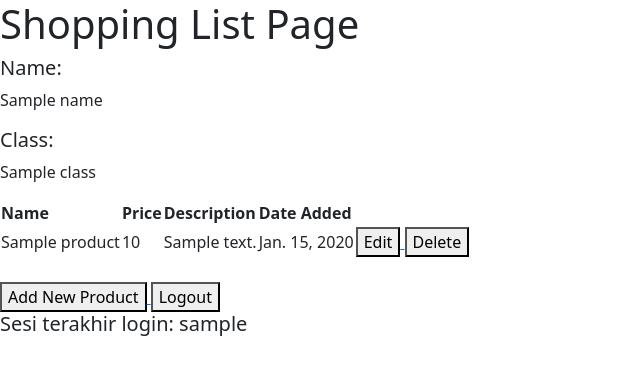
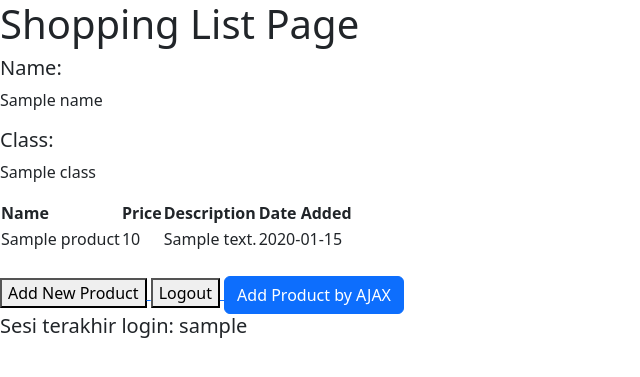
Before and after one commit to restuaar/shopping-list, a Django app: template main/templates/main.html in a window 1280 px wide. Shown: the top 377 px of the page, without its empty margins (0-640 px from the left). Run offline with Django 4.2, Linux system fonts and the light colour scheme; tables that the repository leaves empty hold one stand-in row (values such as "Sample post"); the template is opened without the code that fills it: values that come from a table or form of the project are taken from there, most other values are stand-ins (such as "Sample title", 1, 10 or a date in 2020).

Commit message:
feat: menyelesaikan tutorial 5

```diff
--- a/main/templates/main.html
+++ b/main/templates/main.html
@@ -7,39 +7,43 @@
 <h5>Class:</h5>
 <p>{{class}}</p>
 
-<table>
-  <tr>
-    <th>Name</th>
-    <th>Price</th>
-    <th>Description</th>
-    <th>Date Added</th>
-  </tr>
+<table id="product_table">
 
-  {% comment %} Berikut cara memperlihatkan data produk di bawah baris ini {%endcomment %}
-
-  {% for product in products %}
-  <tr>
-    <td>{{product.name}}</td>
-    <td>{{product.price}}</td>
-    <td>{{product.description}}</td>
-    <td>{{product.date_added}}</td>
-    <td>
-      <a href="{% url 'main:edit_product' product.pk %}">
-          <button>
-              Edit
-          </button>
-      </a>
-      <a href="{% url 'main:delete_product' product.pk %}">
-            <button>
-                Delete
-            </button>
-        </a>
-    </td>
-  </tr>
-  {% endfor %}
 </table>
 
-<br />
+<div class="modal fade" id="exampleModal" tabindex="-1" aria-labelledby="exampleModalLabel" aria-hidden="true">
+  <div class="modal-dialog">
+      <div class="modal-content">
+          <div class="modal-header">
+              <h1 class="modal-title fs-5" id="exampleModalLabel">Add New Product</h1>
+              <button type="button" class="btn-close" data-bs-dismiss="modal" aria-label="Close"></button>
+          </div>
+          <div class="modal-body">
+              <form id="form" onsubmit="return false;">
+                  {% csrf_token %}
+                  <div class="mb-3">
+                      <label for="name" class="col-form-label">Name:</label>
+                      <input type="text" class="form-control" id="name" name="name"></input>
+                  </div>
+                  <div class="mb-3">
+                      <label for="price" class="col-form-label">Price:</label>
+                      <input type="number" class="form-control" id="price" name="price"></input>
+                  </div>
+                  <div class="mb-3">
+                      <label for="description" class="col-form-label">Description:</label>
+                      <textarea class="form-control" id="description" name="description"></textarea>
+                  </div>
+              </form>
+          </div>
+          <div class="modal-footer">
+              <button type="button" class="btn btn-secondary" data-bs-dismiss="modal">Close</button>
+              <button type="button" class="btn btn-primary" id="button_add" data-bs-dismiss="modal">Add Product</button>
+            </div>
+          </div>
+        </div>
+      </div>
+
+      <br />
 
 <a href="{% url 'main:create_product' %}">
   <button>Add New Product</button>
@@ -47,9 +51,51 @@
 
 <a href="{% url 'main:logout' %}">
   <button>
-      Logout
+    Logout
   </button>
 </a>
 
+<button type="button" class="btn btn-primary" data-bs-toggle="modal" data-bs-target="#exampleModal">Add Product by AJAX</button>
+
 <h5>Sesi terakhir login: {{ last_login }}</h5>
+<script>
+  async function getProducts() {
+      return fetch("{% url 'main:get_product_json' %}").then((res) => res.json())
+  }
+
+  async function refreshProducts() {
+        document.getElementById("product_table").innerHTML = ""
+        const products = await getProducts()
+        let htmlString = `<tr>
+            <th>Name</th>
+            <th>Price</th>
+            <th>Description</th>
+            <th>Date Added</th>
+        </tr>`
+        products.forEach((item) => {
+            htmlString += `\n<tr>
+            <td>${item.fields.name}</td>
+            <td>${item.fields.price}</td>
+            <td>${item.fields.description}</td>
+            <td>${item.fields.date_added}</td>
+        </tr>`
+        })
+
+        document.getElementById("product_table").innerHTML = htmlString
+    }
+
+    refreshProducts()
+
+    function addProduct() {
+        fetch("{% url 'main:add_product_ajax' %}", {
+            method: "POST",
+            body: new FormData(document.querySelector('#form'))
+        }).then(refreshProducts)
+
+        document.getElementById("form").reset()
+        return false
+    }
+
+    document.getElementById("button_add").onclick = addProduct
+</script>
 {% endblock content %}
--- a/main/urls.py
+++ b/main/urls.py
@@ -1,5 +1,5 @@
 from django.urls import path
-from main.views import show_main, create_product, show_xml, show_json, show_xml_by_id, show_json_by_id, register, login_user, logout_user, edit_product, delete_product
+from main.views import show_main, create_product, show_xml, show_json, show_xml_by_id, show_json_by_id, register, login_user, logout_user, edit_product, delete_product, get_product_json, add_product_ajax
 
 app_name = 'main'
 
@@ -11,6 +11,8 @@ urlpatterns = [
     path('logout/', logout_user, name='logout'),
     path('edit-product/<int:id>', edit_product, name='edit_product'),
     path('delete/<int:id>', delete_product, name='delete_product'),
+    path('get-product/', get_product_json, name='get_product_json'),
+    path('create-product-ajax/', add_product_ajax, name='add_product_ajax'),
 
     path('xml/', show_xml, name='show_xml'),
     path('json/', show_json, name='show_json'),
--- a/main/views.py
+++ b/main/views.py
@@ -1,6 +1,6 @@
 import datetime
 
-from django.http import HttpResponseRedirect, HttpResponse
+from django.http import HttpResponseNotFound, HttpResponseRedirect, HttpResponse
 from django.urls import reverse
 from django.shortcuts import render, redirect
 from django.core import serializers
@@ -13,6 +13,27 @@ from django.contrib.auth import authenticate, login, logout
 from django.contrib.auth.forms import UserCreationForm
 from django.contrib.auth.decorators import login_required
 
+from django.views.decorators.csrf import csrf_exempt
+
+
+def get_product_json(request):
+    product_item = Product.objects.all()
+    return HttpResponse(serializers.serialize('json', product_item))
+
+@csrf_exempt
+def add_product_ajax(request):
+    if request.method == 'POST':
+        name = request.POST.get("name")
+        price = request.POST.get("price")
+        description = request.POST.get("description")
+        user = request.user
+
+        new_product = Product(name=name, price=price, description=description, user=user)
+        new_product.save()
+
+        return HttpResponse(b"CREATED", status=201)
+
+    return HttpResponseNotFound()
 
 @login_required(login_url='/login')
 def show_main(request):
```
